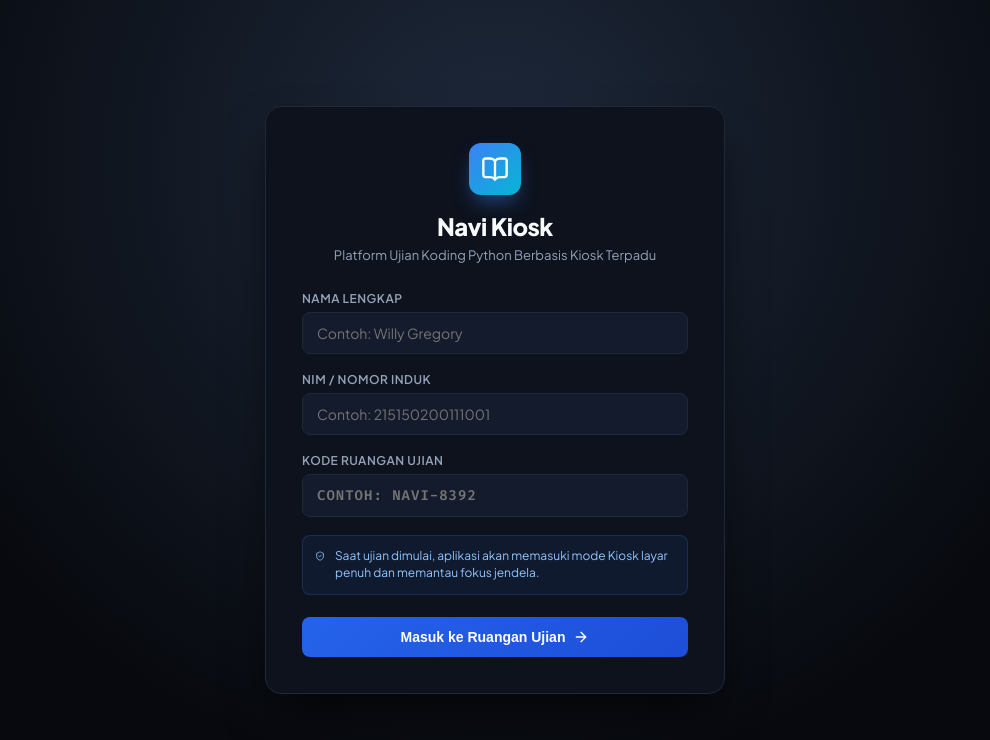
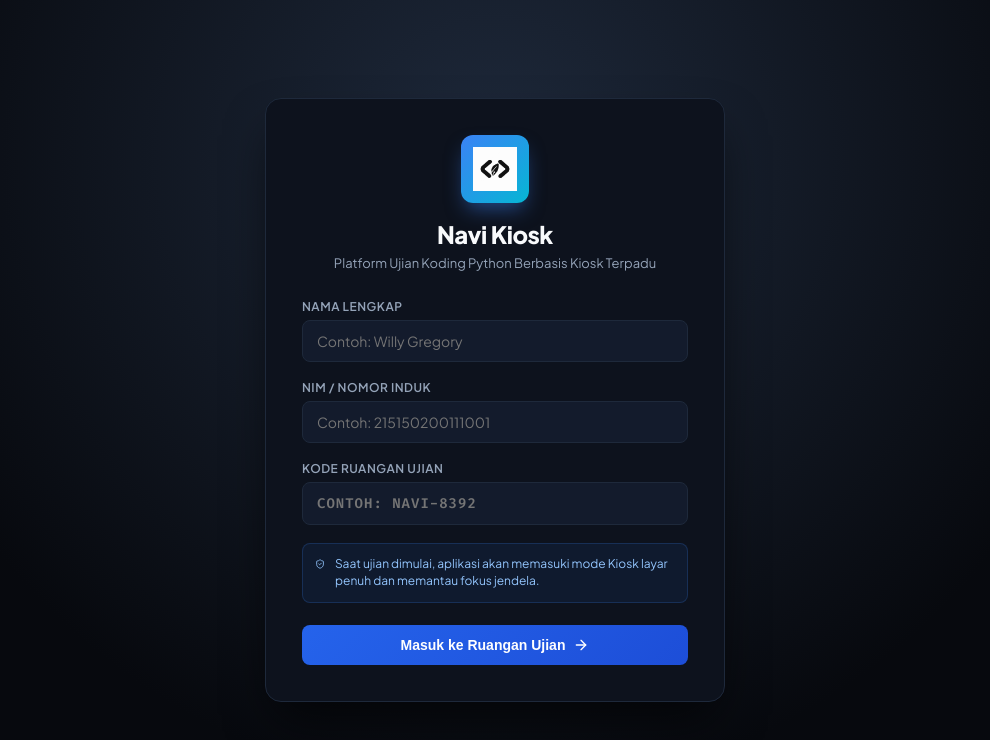
Before and after one commit to willgregorry/navi-app, a React (Vite) app: page / in a window 1280 px wide. Shown: the top 740 px of the page, without its empty margins (145-1135 px from the left). Built offline with nearby package versions, Linux system fonts and the light colour scheme.

Commit message:
feat: integrate navi-favicon as app icon, browser favicon, and header logo

```diff
--- a/electron/window.cjs
+++ b/electron/window.cjs
@@ -14,6 +14,7 @@ function createMainWindow() {
     backgroundColor: WINDOW_DEFAULTS.BG_COLOR,
     frame: true,
     show: false,
+    icon: path.join(__dirname, '../public/navi-favicon.png'),
     webPreferences: {
       preload: path.join(__dirname, 'preload.cjs'),
       nodeIntegration: false,
--- a/index.html
+++ b/index.html
@@ -2,9 +2,9 @@
 <html lang="en">
   <head>
     <meta charset="UTF-8" />
-    <link rel="icon" type="image/svg+xml" href="/favicon.svg" />
+    <link rel="icon" type="image/png" href="/navi-favicon.png" />
     <meta name="viewport" content="width=device-width, initial-scale=1.0" />
-    <title>navi-app</title>
+    <title>Navi - Navigate Your Own Code</title>
   </head>
   <body>
     <div id="root"></div>
--- a/src/components/layout/ExamHeader.tsx
+++ b/src/components/layout/ExamHeader.tsx
@@ -1,5 +1,4 @@
-import React from 'react';
-import { Shield, AlertTriangle, Clock, BookOpen } from 'lucide-react';
+import { Shield, AlertTriangle, Clock } from 'lucide-react';
 
 interface ExamHeaderProps {
   roomCode: string;
@@ -24,7 +23,7 @@ export const ExamHeader: React.FC<ExamHeaderProps> = ({
     <header className="exam-header">
       <div className="header-brand">
         <div className="brand-logo">
-          <BookOpen className="icon" size={18} />
+          <img src="/navi-favicon.png" alt="Navi" className="header-logo-img" />
         </div>
         <div className="brand-meta">
           <span className="brand-title">Navi Kiosk</span>
--- a/src/components/modals/JoinRoomView.tsx
+++ b/src/components/modals/JoinRoomView.tsx
@@ -1,5 +1,5 @@
 import React, { useState } from 'react';
-import { BookOpen, ShieldCheck, ArrowRight } from 'lucide-react';
+import { ShieldCheck, ArrowRight } from 'lucide-react';
 
 interface JoinRoomViewProps {
   onJoin: (studentName: string, studentId: string, roomCode: string) => void;
@@ -26,7 +26,7 @@ export const JoinRoomView: React.FC<JoinRoomViewProps> = ({ onJoin }) => {
       <div className="join-card">
         <div className="join-header">
           <div className="join-logo">
-            <BookOpen size={28} />
+            <img src="/navi-favicon.png" alt="Navi" className="join-logo-img" />
           </div>
           <h1>Navi Kiosk</h1>
           <p className="subtitle">Platform Ujian Koding Python Berbasis Kiosk Terpadu</p>
--- a/src/index.css
+++ b/src/index.css
@@ -199,7 +199,21 @@ body {
 }
 
 .brand-logo {
-  color: var(--accent-cyan);
+  display: flex;
+  align-items: center;
+}
+
+.header-logo-img {
+  width: 24px;
+  height: 24px;
+  object-fit: contain;
+  filter: drop-shadow(0 0 6px rgba(6, 182, 212, 0.6));
+}
+
+.join-logo-img {
+  width: 44px;
+  height: 44px;
+  object-fit: contain;
 }
 
 .brand-title {
```
Also changed, not shown: public/navi-favicon.png (added).
